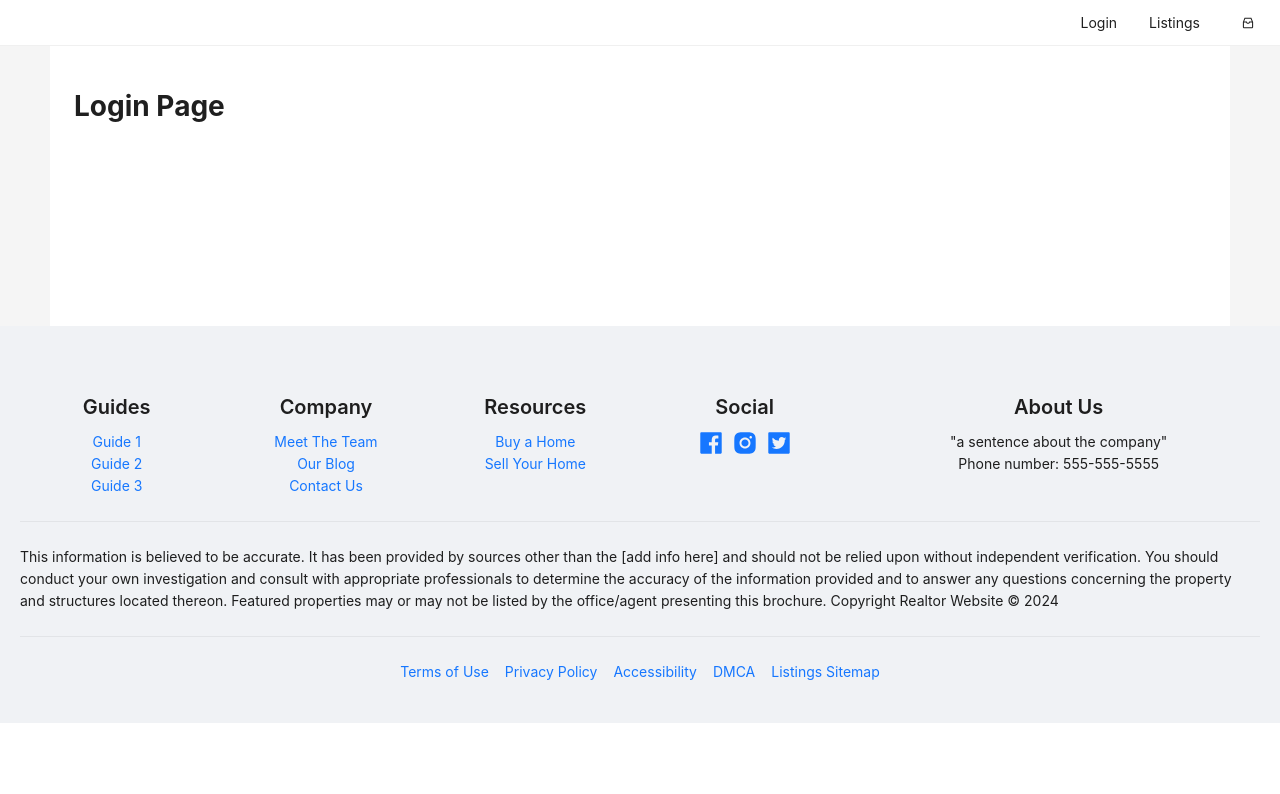
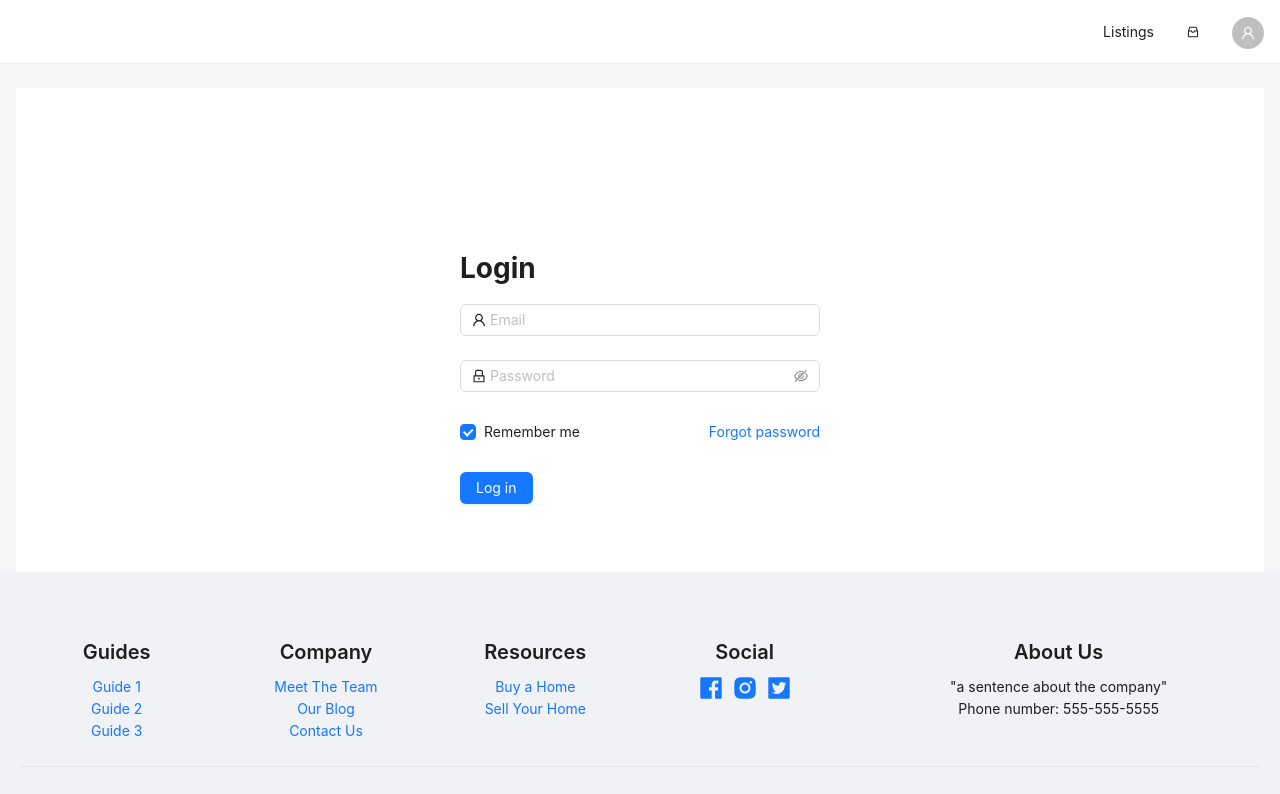
Before and after one commit to sweeezyyyproductions/real-estate-admin, a React (Create React App) app: page / in a window 1280 px wide. Shown: the top 794 px of the page. Built offline with nearby package versions, Linux system fonts and the light colour scheme.

Commit message:
chore: update navbar with log out button that redirects user to log in page

```diff
--- a/src/App.js
+++ b/src/App.js
@@ -1,20 +1,20 @@
-import React, { useState } from 'react';
+import React from 'react';
 import { BrowserRouter as Router, Route, Routes } from 'react-router-dom';
 import CustomLayout from './components/Layout';
+import InboxDrawer from './components/InboxDrawer';
+import Listings from './pages/Listings';
 import Login from './pages/Login';
-import Listings from './pages/Listings';
-import DetailedListing from './pages/ListingDetails';
-import InboxDrawer from './components/InboxDrawer';
+import ListingDetails from './pages/ListingDetails';
 import './App.css';
 
 const App = () => {
-  const [isDrawerVisible, setIsDrawerVisible] = useState(false);
+  const [isDrawerVisible, setIsDrawerVisible] = React.useState(false);
 
   const showDrawer = () => {
     setIsDrawerVisible(true);
   };
 
-  const onClose = () => {
+  const closeDrawer = () => {
     setIsDrawerVisible(false);
   };
 
@@ -24,9 +24,9 @@ const App = () => {
         <Routes>
           <Route exact path="/" element={<Login />} />
           <Route path="/listings" element={<Listings />} />
-          <Route path="/listings/:slug" element={<DetailedListing />} />
+          <Route path="/listings/:slug" element={<ListingDetails />} />
         </Routes>
-        <InboxDrawer visible={isDrawerVisible} onClose={onClose} />
+        <InboxDrawer visible={isDrawerVisible} onClose={closeDrawer} />
       </CustomLayout>
     </Router>
   );
--- a/src/components/Layout.js
+++ b/src/components/Layout.js
@@ -2,23 +2,22 @@ import React from 'react';
 import { Layout } from 'antd';
 import Navbar from './Navbar';
 import Footer from './Footer';
-import Header from './Header';
+import './Layout.css';
 
-const { Content } = Layout;
+const { Header, Content } = Layout;
 
-const CustomLayout = ({ children, showDrawer }) => {
-  return (
+const CustomLayout = ({ children, showDrawer }) => (
   <Layout>
-
+    <Header style={{ background: '#fff', padding: 0 }}>
       <Navbar showDrawer={showDrawer} />
-      <Content style={{ padding: '0 50px' }}>
-        <div style={{ background: '#fff', padding: 24, minHeight: 280 }}>
+    </Header>
+    <Content style={{ margin: '24px 16px 0' }}>
+      <div style={{ padding: 24, background: '#fff', minHeight: 360 }}>
         {children}
       </div>
     </Content>
     <Footer />
   </Layout>
 );
-};
 
 export default CustomLayout;
--- a/src/components/Navbar.js
+++ b/src/components/Navbar.js
@@ -1,22 +1,35 @@
 import React from 'react';
-import { Link } from 'react-router-dom';
-import { Menu, Button } from 'antd';
-import { InboxOutlined } from '@ant-design/icons';
+import { Link, useNavigate } from 'react-router-dom';
+import { Menu, Avatar, Dropdown } from 'antd';
+import { InboxOutlined, UserOutlined } from '@ant-design/icons';
 
 const Navbar = ({ showDrawer }) => {
+  const navigate = useNavigate();
+
+  const handleLogout = () => {
+    navigate('/');
+  };
+
+  const menu = (
+    <Menu>
+      <Menu.Item key="logout" onClick={handleLogout}>
+        Log Out
+      </Menu.Item>
+    </Menu>
+  );
+
   return (
-    <Menu theme="light" mode="horizontal">
-      <Menu.Item key="spacer" style={{ marginLeft: 'auto' }}>
-        {/* This empty item will push the following items to the right */}
-      </Menu.Item>
-      <Menu.Item key="1">
-        <Link to="/">Login</Link>
-      </Menu.Item>
-      <Menu.Item key="2">
+    <Menu theme="light" mode="horizontal" style={{ justifyContent: 'flex-end' }}>
+      <Menu.Item key="listings">
         <Link to="/listings">Listings</Link>
       </Menu.Item>
-      <Menu.Item key="3" onClick={showDrawer}>
-        <Button type="text" icon={<InboxOutlined />} />
+      <Menu.Item key="inbox" onClick={showDrawer}>
+        <InboxOutlined />
+      </Menu.Item>
+      <Menu.Item key="avatar">
+        <Dropdown overlay={menu} placement="bottomRight">
+          <Avatar icon={<UserOutlined />} />
+        </Dropdown>
       </Menu.Item>
     </Menu>
   );
--- a/src/pages/Login.js
+++ b/src/pages/Login.js
@@ -1,11 +1,84 @@
-// src/pages/Login.js
-import React from 'react';
+import React, { useState } from 'react';
+import { useNavigate } from 'react-router-dom';
+import { Form, Input, Button, Checkbox, Alert } from 'antd';
+import { UserOutlined, LockOutlined } from '@ant-design/icons';
+
+const dummyUser = {
+  email: 'test@example.com',
+  password: 'Tesdsdkfhdfdt@1234',
+};
+
 
 const Login = () => {
+  const [form] = Form.useForm();
+  const [error, setError] = useState('');
+  const navigate = useNavigate();
+
+  const onFinish = (values) => {
+    const { email, password } = values;
+    if (email === dummyUser.email && password === dummyUser.password) {
+      console.log('Login successful');
+      navigate('/listings');
+    } else {
+      setError('Invalid email or password. Please try again.');
+    }
+  };
+
+
   return (
-    <div>
-      <h1>Login Page</h1>
-      {/* Login form will be implemented later */}
+    <div style={{ maxWidth: '400px', margin: '0 auto', padding: '20px', marginTop: '100px' }}>
+      <h1>Login</h1>
+      {error && (
+        <Alert
+          message={error}
+          type="error"
+          showIcon
+          closable
+          onClose={() => setError('')}
+          style={{ marginBottom: '20px' }}
+        />
+      )}
+      <Form
+        form={form}
+        name="login"
+        onFinish={onFinish}
+        initialValues={{ remember: true }}
+      >
+        <Form.Item
+          name="email"
+          rules={[
+            { type: 'email', message: 'The input is not valid E-mail!' },
+            { required: true, message: 'Please input your E-mail!' },
+          ]}
+        >
+          <Input prefix={<UserOutlined />} placeholder="Email" />
+        </Form.Item>
+        <Form.Item
+          name="password"
+          rules={[
+            { required: true, message: 'Please input your Password!' },
+            {
+              pattern: /^(?=.*[A-Z])(?=.*\d{3,})(?=.*[@$!%*?&])[A-Za-z\d@$!%*?&]{8,}$/,
+              message: 'Password must contain at least 8 characters, one uppercase letter, one special character, and at least 3 digits',
+            },
+          ]}
+        >
+          <Input.Password prefix={<LockOutlined />} placeholder="Password" />
+        </Form.Item>
+        <Form.Item>
+          <Form.Item name="remember" valuePropName="checked" noStyle>
+            <Checkbox>Remember me</Checkbox>
+          </Form.Item>
+          <a href="#forgot-password" style={{ float: 'right' }}>
+            Forgot password
+          </a>
+        </Form.Item>
+        <Form.Item>
+          <Button type="primary" htmlType="submit" className="login-form-button">
+            Log in
+          </Button>
+        </Form.Item>
+      </Form>
     </div>
   );
 };
```
Lines whose indentation alone changed are shown as unchanged.
